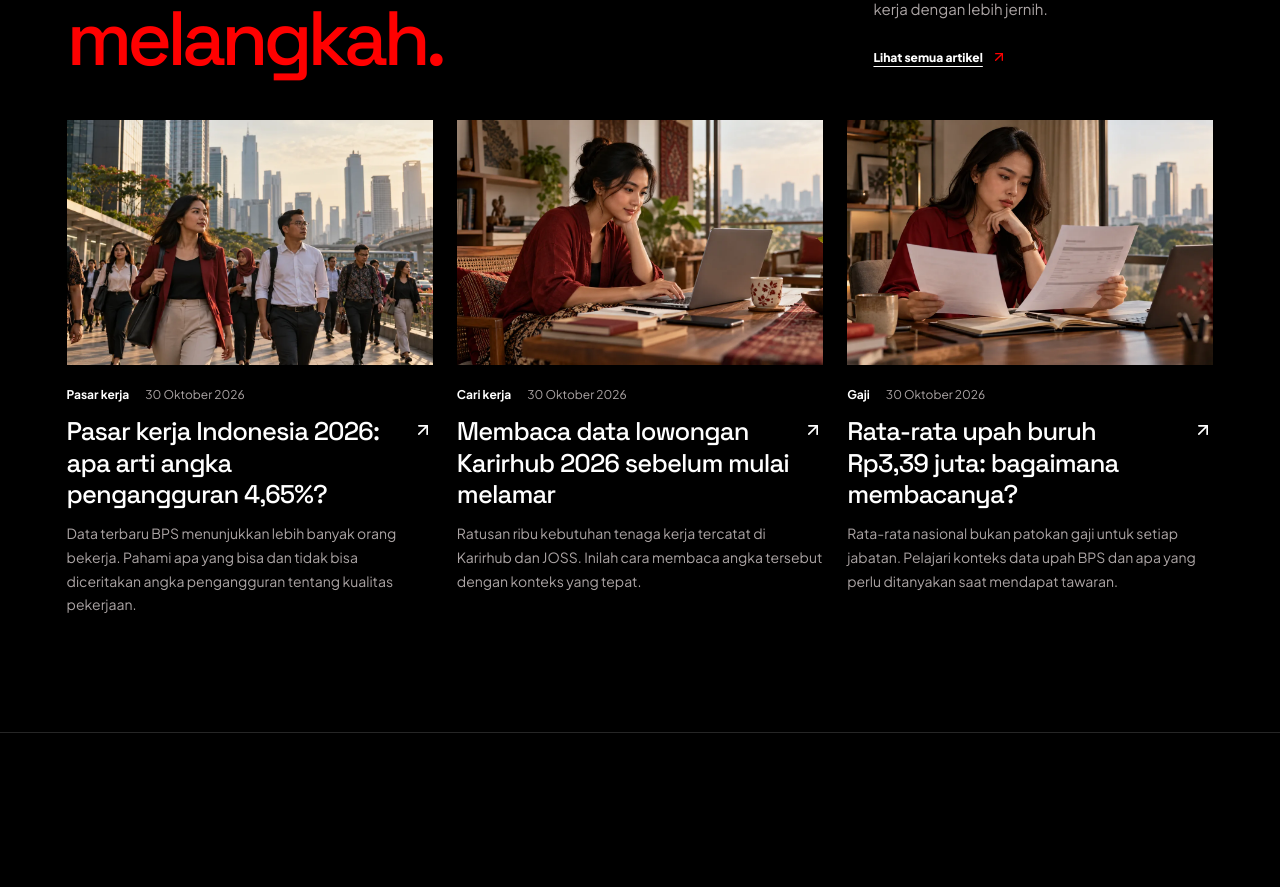
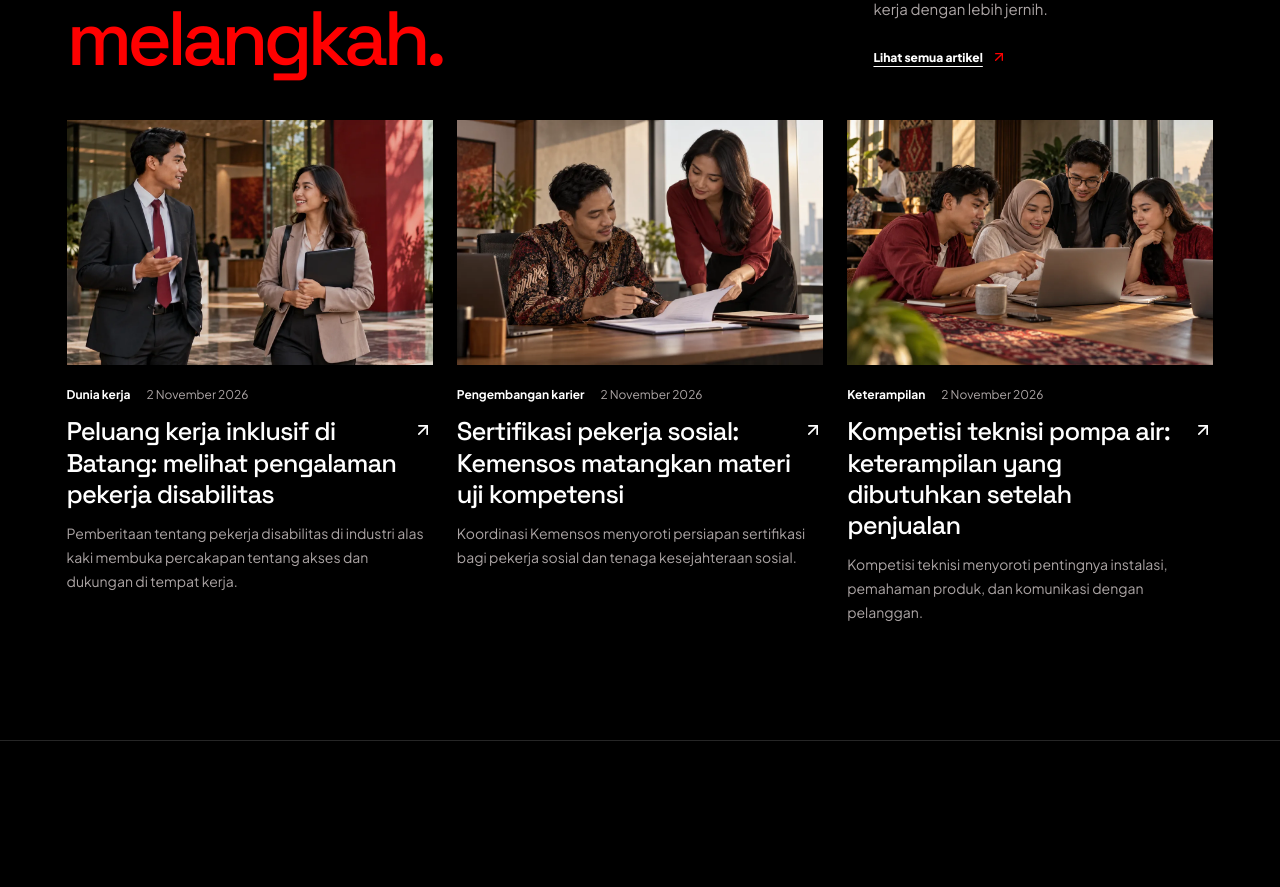
Before and after one commit to mfajar2123/kerja-gimana, a Nuxt app: page / in a window 1280 px wide. Shown: the part 6360-7247 px from the top of the page. Built offline with nearby package versions, Linux system fonts and the light colour scheme.

Commit message:
chore: add article

```diff
--- a/shared/articles.ts
+++ b/shared/articles.ts
@@ -13,6 +13,66 @@ export interface Article {
 // Editorial content is intentionally local for now; this structure can later be
 // replaced by a CMS without changing article URLs.
 export const articles: Article[] = [
+  {
+    slug: 'kerja-inklusif-disabilitas-batang-2026',
+    title: 'Peluang kerja inklusif di Batang: melihat pengalaman pekerja disabilitas',
+    description: 'Pemberitaan tentang pekerja disabilitas di industri alas kaki membuka percakapan tentang akses dan dukungan di tempat kerja.',
+    category: 'Dunia kerja', date: '2026-11-02', image: '/images/articles/kualitas-kerja.webp', imageAlt: 'Ilustrasi pekerja berbincang tentang lingkungan kerja',
+    source: { name: 'tvOnenews', url: 'https://www.tvonenews.com/ekonomi/475986-kisah-dari-batang-mengubah-stigma-lewat-peluang-kerja-inklusif-bagi-penyandang-disabilitas', date: '31 Oktober 2026' },
+    sections: [
+      { heading: 'Kesempatan di industri alas kaki', paragraphs: ['tvOnenews melaporkan PT Yih Quan Footwear Indonesia di Batang mempekerjakan 174 penyandang disabilitas, sekitar 2,8% dari 6.131 karyawan yang disebut dalam laporan tersebut.', 'Menurut pemberitaan itu, perusahaan menggunakan asesmen internal untuk mempertimbangkan kondisi dan kemampuan pekerja dalam penempatan. Pengalaman satu perusahaan tidak otomatis menggambarkan kondisi seluruh industri.'] },
+      { heading: 'Inklusi juga menyangkut pengalaman sehari-hari', paragraphs: ['Kesempatan melamar adalah langkah awal. Akses ke lingkungan kerja, komunikasi yang jelas, penyesuaian yang dibutuhkan, dan kesempatan berkembang juga perlu diperhatikan.', 'Pencari kerja dapat bertanya tentang akses tempat kerja, proses seleksi, dan dukungan yang tersedia sesuai kebutuhan masing-masing. Perusahaan perlu mendengarkan langsung kebutuhan kandidat dan pekerjanya.'] },
+      { heading: 'Periksa informasi sebelum melamar', paragraphs: ['Artikel ini membahas praktik yang diberitakan, bukan pengumuman lowongan. Periksa kanal resmi perusahaan atau dinas tenaga kerja untuk mengetahui apakah ada posisi yang sedang dibuka.'] },
+    ],
+  },
+  {
+    slug: 'sertifikasi-pekerja-sosial-koordinasi-2026',
+    title: 'Sertifikasi pekerja sosial: Kemensos matangkan materi uji kompetensi',
+    description: 'Koordinasi Kemensos menyoroti persiapan sertifikasi bagi pekerja sosial dan tenaga kesejahteraan sosial.',
+    category: 'Pengembangan karier', date: '2026-11-02', image: '/images/articles/perlindungan.webp', imageAlt: 'Ilustrasi pekerja berdiskusi tentang dokumen kerja',
+    source: { name: 'Poltekesos Bandung', url: 'https://poltekesos.ac.id/berita/matangkan-uji-kompetensi-sdm-kesejahteraan-sosial-kemensos-gelar-koordinasi-di-bekasi', date: '1 November 2026' },
+    sections: [
+      { heading: 'Koordinasi untuk pelaksanaan sertifikasi', paragraphs: ['Poltekesos Bandung memberitakan bahwa Kemensos mengadakan koordinasi sertifikasi SDM kesejahteraan sosial di Bekasi pada 29–31 Oktober 2026. Pembahasan mencakup mekanisme sertifikasi dan persiapan materi uji bagi pekerja sosial, tenaga kesejahteraan sosial, dan relawan sosial.', 'Laporan itu menyebut finalisasi materi uji pekerja sosial masih perlu dilakukan dengan melibatkan sejumlah lembaga dan organisasi profesi. Kegiatan koordinasi tersebut bukan pengumuman pendaftaran sertifikasi.'] },
+      { heading: 'Apa yang bisa disiapkan?', paragraphs: ['Jika kamu bekerja atau ingin berkarier di bidang kesejahteraan sosial, pelajari kompetensi yang berkaitan dengan peranmu dan catat pengalaman yang relevan. Simpan dokumen pendidikan dan pengalaman kerja secara rapi.', 'Persyaratan dan jadwal uji dapat berbeda menurut skema. Cek informasi terbaru langsung pada lembaga sertifikasi atau penyelenggara resmi sebelum mengambil keputusan.'] },
+      { heading: 'Pilih pelatihan sesuai kebutuhan', paragraphs: ['Bandingkan materi, biaya, dan pengakuan sertifikat sebelum mengikuti pelatihan. Sertifikat bermanfaat bila sesuai dengan kompetensi yang ingin dibangun dan kebutuhan pekerjaan yang dituju.'] },
+    ],
+  },
+  {
+    slug: 'kompetisi-teknisi-pompa-layanan-purnajual-2026',
+    title: 'Kompetisi teknisi pompa air: keterampilan yang dibutuhkan setelah penjualan',
+    description: 'Kompetisi teknisi menyoroti pentingnya instalasi, pemahaman produk, dan komunikasi dengan pelanggan.',
+    category: 'Keterampilan', date: '2026-11-02', image: '/images/articles/magang.webp', imageAlt: 'Ilustrasi pekerja belajar bersama di lingkungan kerja',
+    source: { name: 'Media Indonesia', url: 'https://mediaindonesia.com/ekonomi/950921/kompetisi-keterampilan-teknisi-jadi-bagian-dari-penguatan-layanan-purnajual', date: '1 November 2026' },
+    sections: [
+      { heading: 'Peran teknisi setelah produk dibeli', paragraphs: ['Media Indonesia memberitakan Jagoan Wasser 2026, program yang menggabungkan kompetisi keterampilan teknisi pompa air, pengenalan komunitas, serta konsultasi produk dan layanan.', 'Teknisi membantu pelanggan memahami kebutuhan instalasi dan memilih sistem yang sesuai dengan kondisi sumber air serta penggunaan di rumah. Ini menunjukkan bahwa pekerjaan teknis juga membutuhkan pemahaman konteks pelanggan.'] },
+      { heading: 'Kembangkan kemampuan secara bertahap', paragraphs: ['Bagi calon teknisi, dasar instalasi, pemecahan masalah, dan prosedur keselamatan merupakan hal yang bisa dipelajari melalui pelatihan dan praktik yang diawasi. Ikuti petunjuk produk dan batas kewenangan pekerjaan yang dikerjakan.', 'Kemampuan menjelaskan masalah dan langkah perbaikan dengan bahasa yang mudah dipahami juga membantu pelanggan mengambil keputusan.'] },
+      { heading: 'Cari pengalaman belajar yang relevan', paragraphs: ['Saat memilih pelatihan atau komunitas, periksa materi praktik, pendampingan, dan reputasi penyelenggara. Kompetisi yang diberitakan adalah kegiatan perusahaan, bukan jaminan lowongan kerja.'] },
+    ],
+  },
+  {
+    slug: 'kesehatan-pekerja-terminal-logistik-2026',
+    title: 'Kesehatan pekerja terminal peti kemas: bagian penting dari layanan logistik',
+    description: 'Pemberitaan dari Tanjung Priok mengingatkan pentingnya kesehatan dan keselamatan bagi pekerja logistik.',
+    category: 'Kesehatan kerja', date: '2026-11-02', image: '/images/articles/pasar-kerja.webp', imageAlt: 'Ilustrasi pekerja berangkat kerja di kawasan perkotaan',
+    source: { name: 'Trenbisnis', url: 'https://trenbisnis.co.id/detail/4496953/jict-kesehatan-pekerja-fondasi-keandalan-logistik-nasional', date: '31 Oktober 2026' },
+    sections: [
+      { heading: 'Orang di balik pergerakan barang', paragraphs: ['Trenbisnis melaporkan penekanan Jakarta International Container Terminal terhadap kesehatan dan keselamatan pekerja dalam menjaga layanan logistik di kawasan Tanjung Priok.', 'Pekerjaan terminal melibatkan beragam peran dan kondisi lapangan. Risiko serta perlindungan yang diperlukan dapat berbeda menurut tugas, lokasi, dan jadwal kerja.'] },
+      { heading: 'Pertanyaan untuk memahami kondisi kerja', paragraphs: ['Saat mempertimbangkan pekerjaan logistik, tanyakan pelatihan keselamatan, alat pelindung yang sesuai, prosedur melaporkan bahaya, dan akses bantuan ketika terjadi insiden.', 'Perhatikan juga jadwal dan waktu istirahat. Penjelasan tentang kebijakan perusahaan sebaiknya diikuti dengan penerapan yang bisa dilihat dan dievaluasi.'] },
+      { heading: 'Cari informasi dari beberapa sumber', paragraphs: ['Pernyataan perusahaan memberi satu sudut pandang. Untuk memahami pengalaman kerja secara lebih lengkap, bandingkan dengan informasi lain yang relevan dan terkini, termasuk pengalaman pekerja di unit yang dituju.'] },
+    ],
+  },
+  {
+    slug: 'kompetensi-digital-pengalaman-kerja-lulusan-2026',
+    title: 'Kemnaker dorong pengalaman dan keterampilan digital untuk lulusan',
+    description: 'Kuliah umum di Politeknik Penerbangan Makassar menyoroti kompetensi, pengalaman, dan literasi digital sebagai bekal kerja.',
+    category: 'Awal karier', date: '2026-11-02', image: '/images/articles/lowongan.webp', imageAlt: 'Ilustrasi pencari kerja belajar menggunakan laptop',
+    source: { name: 'InfoPublik', url: 'https://infopublik.id/index.php/kategori/nasional-sosial-budaya/995406/siapkan-sdm-unggul-menuju-indonesia-emas-2045-kemnaker-tekankan-keahlian-dan-pengalaman-kerja', date: '1 November 2026' },
+    sections: [
+      { heading: 'Hubungkan pendidikan dengan kebutuhan kerja', paragraphs: ['InfoPublik melaporkan pesan Sekretaris Jenderal Kemnaker dalam kuliah umum di Politeknik Penerbangan Makassar pada 30 Oktober 2026. Ia menekankan pentingnya keterampilan yang relevan dan pengalaman kerja bagi generasi muda.', 'Literasi digital dan pemanfaatan kecerdasan buatan juga disebut sebagai bagian dari pengembangan kompetensi. Kebutuhan setiap jabatan tetap berbeda, sehingga pilihan belajar perlu disesuaikan dengan tujuan karier.'] },
+      { heading: 'Mulai dari pengalaman yang bisa dijelaskan', paragraphs: ['Proyek kuliah, kegiatan organisasi, pekerjaan lepas, atau pengalaman praktik dapat menjadi bahan untuk menunjukkan cara kamu menyelesaikan masalah. Jelaskan tugas pribadi, proses, dan hasilnya secara jujur.', 'Untuk keterampilan digital, pilih alat yang relevan dengan bidangmu dan latih penggunaannya pada tugas nyata. Periksa kembali hasil alat AI dan lindungi informasi pribadi atau rahasia.'] },
+      { heading: 'Susun langkah belajar', paragraphs: ['Baca beberapa deskripsi pekerjaan yang diminati, catat keterampilan yang sering muncul, lalu pilih satu atau dua hal untuk dipelajari. Simpan contoh hasil kerja yang boleh dibagikan sebagai portofolio.'] },
+    ],
+  },
   {
     slug: 'pasar-kerja-indonesia-2026-angka-pengangguran',
     title: 'Pasar kerja Indonesia 2026: apa arti angka pengangguran 4,65%?',
```
